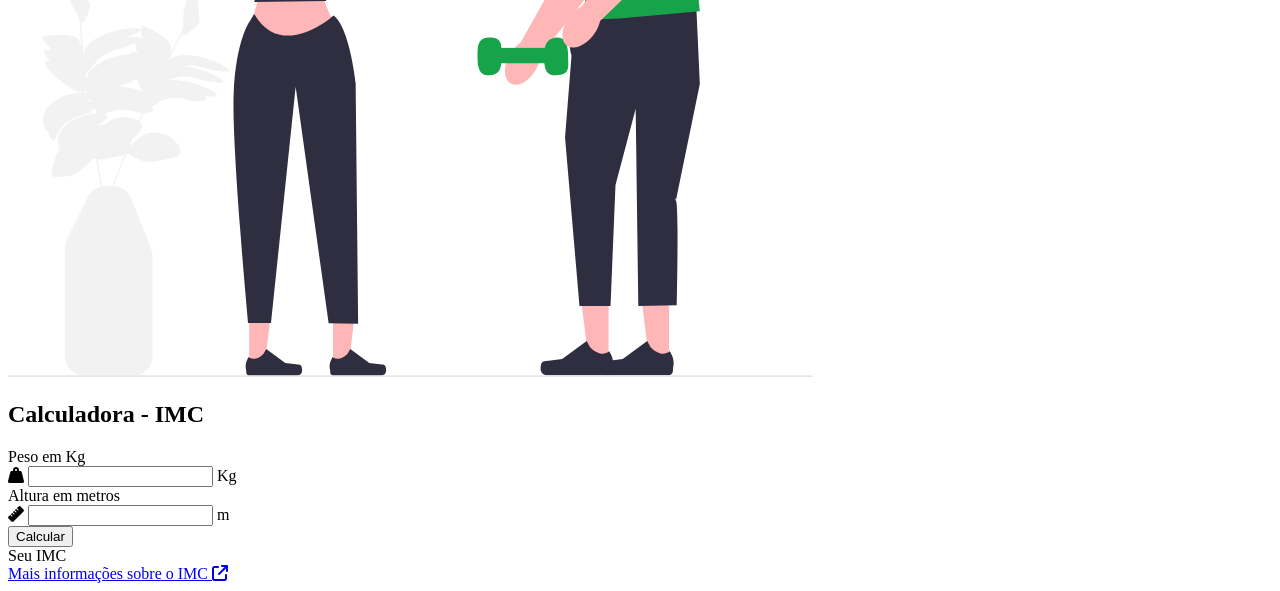
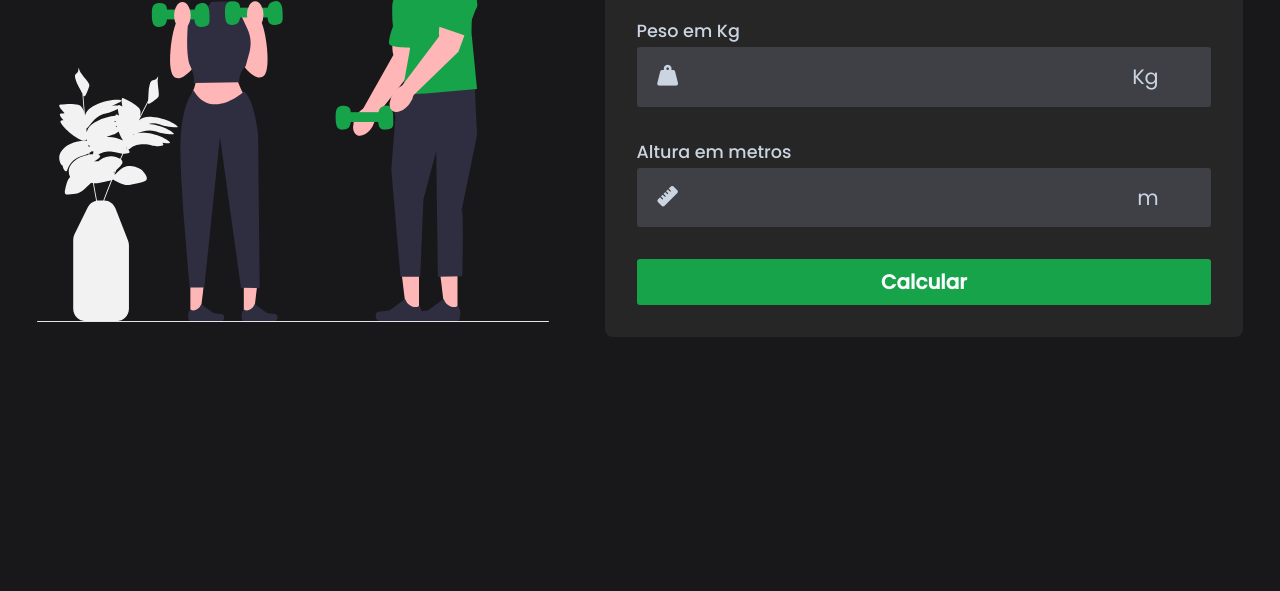
Before and after one commit to amandamoreirainfo/calculadora-de-imc-respnsiva, a plain HTML site: page index.html in a window 1280 px wide. Shown: the part 282-873 px from the top of the page. After the commit the page ends 800 px from the top, so only its background shows below. Drawn offline with Linux system fonts and the light colour scheme.

Commit message:
adicionado o designer do site

```diff
--- a/assets/css/style.css
+++ b/assets/css/style.css
@@ -0,0 +1,210 @@
+@import url('https://fonts.googleapis.com/css2?family=Poppins:wght@100;200;300;400;500&display=swap');
+
+* {
+
+    font-family: 'Poppins', sans-serif;
+    margin: 0;
+    padding: 0;
+    box-sizing: border-box;
+
+}
+
+
+body {
+
+    display: flex;
+    align-items: center;
+    justify-content: center;
+    width: 100%;
+    height: 100vh;
+    background-color: #18181b;
+
+}
+
+
+#container{
+
+    display: flex;
+    align-items: center;
+    gap: 3.5rem;
+
+}
+
+#img img{
+
+    width: 32rem;
+
+}
+
+
+#calculator{
+
+    display: flex;
+    flex-direction: column;
+    gap: 2rem;
+    padding: 2rem;
+    color: #f8fafc;
+    background-color: #262626;
+    border-radius: 8px;
+
+}
+
+#form {
+
+    display: flex;
+    flex-direction: column;
+    gap: 2rem;
+
+}
+
+#title{
+
+    font-size: 2.25rem;
+    position: relative;
+
+}
+
+#title::after{
+
+    position: absolute;
+    content: '';
+    background-color: #16a34a;
+    width: 8rem;
+    height: 3px;
+    bottom: 0;
+    left: 0;
+    border-radius: 3px;
+
+}
+
+
+.input-box label{
+
+    font-size: 1.1rem;
+    color: #cbd5e1;
+    font-weight: 500;
+
+}
+
+.input-field{
+
+    display: flex;
+    align-items: center;
+    justify-content: space-between;
+    background-color: #3f3f46;
+    padding: 0.3rem;
+    border-radius: 3px;
+    margin-top: 3px;
+
+}
+
+.input-field span,
+.input-field i {
+
+    color: #cbd5e1;
+    font-size: 1.3rem;
+    padding: 0.6rem 1rem;
+
+}
+
+.input-field input{
+
+    background-color: transparent;
+    border: none;
+    width: 100%;
+    font-size: 1.3rem;
+    color: #f8fafc;
+    padding: 0 0.5rem;
+
+}
+
+.input-field input::-webkit-outer-spin-button,
+.input-field input::-webkit-inner-spin-button{
+
+    appearance: none;
+
+}
+
+.input-field input:focus {
+
+    outline: none;
+
+}
+
+#calculate{
+
+    border: none;
+    font-size:  1.25rem;
+    font-weight: bold;
+    background-color: #16a34a;
+    color: #f8fafc;
+    padding: 0.5rem 0;
+    border-radius: 3px;
+    cursor: pointer;
+
+}
+
+#result{
+
+    display: flex;
+    gap: 2rem;
+    align-items: center;
+    border-top: 1px solid #ffffff34;
+    padding: 0.75rem 0;
+
+}
+
+#bmi {
+
+    display: flex;
+    align-items: center;
+    flex-direction: column;
+    font-size: 2.25rem;
+
+}
+
+
+#bmi::span:last-child{
+
+    font-size: 0.875rem;
+    color: #cbd5e1;
+
+}
+
+#description{
+
+    width: 15.5rem;
+
+}
+
+#more_info{
+
+    border-top: 1px solid #ffffff34;
+    padding-top: 1.5rem;
+
+}
+
+#more_info a{
+
+    color: #16a34a;
+    display: flex;
+    justify-content: center;
+    align-items: center;
+    gap: 0.6rem;
+    font-size: 0.875rem;
+    text-decoration: none;
+    transition: color 0.5s;
+
+}
+
+#more_info a:hover{
+
+    color: #CBD5E1;
+
+}
+
+.hidden{
+
+    display: none;
+
+}
--- a/index.html
+++ b/index.html
@@ -6,7 +6,7 @@
         <meta charset="utf-8">
         <meta http-equiv="X-UA-Compatible" content="iE=edge">
         <meta name="viewport" content="width=device-width, initial-scale=1.0">
-        <link real="stylesheet" href="assets/css/style.css">
+        <link rel="stylesheet" href="assets/css/style.css">
         <link rel="stylesheet" href="https://cdnjs.cloudflare.com/ajax/libs/font-awesome/6.4.2/css/all.min.css" integrity="sha512-z3gLpd7yknf1YoNbCzqRKc4qyor8gaKU1qmn+CShxbuBusANI9QpRohGBreCFkKxLhei6S9CQXFEbbKuqLg0DA==" crossorigin="anonymous" referrerpolicy="no-referrer" />
 
         <title>Calculadora de IMC</title>
@@ -59,7 +59,7 @@
                     </button>
                 </form>
 
-                <div id="infos">
+                <div id="infos" class="hidden ">
                     <div id="result">
                         <div id="bmi">
                             <span id="value"><span>
```
